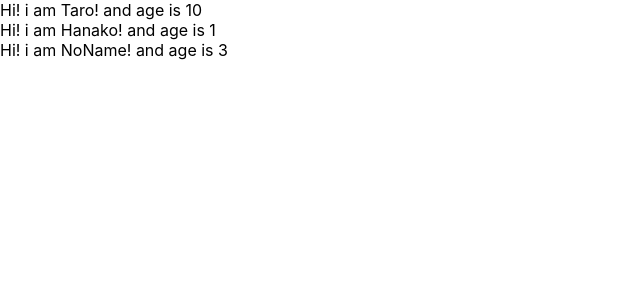
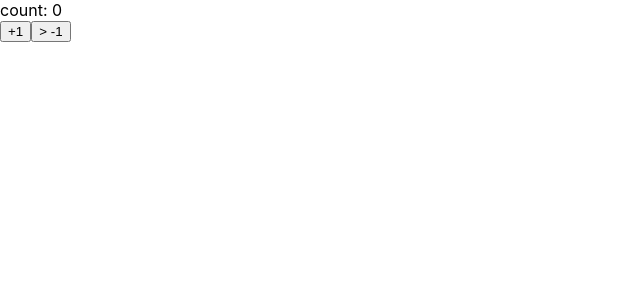
Before and after one commit to poppo4444/udemy-react-redux-crud-application2, a React (Create React App) app: page / in a window 1280 px wide. Shown: the top 300 px of the page, without its empty margins (0-640 px from the left). Built offline with nearby package versions, Linux system fonts and the light colour scheme.

Commit message:
:sparkles: state

```diff
--- a/src/App.js
+++ b/src/App.js
@@ -1,30 +1,30 @@
-import PropTypes from 'prop-types';
+import React, { Component } from 'react'
 
-function App() {
-  const profiles = [
-    { name: 'Taro', age: 10 },
-    { name: 'Hanako', age: 1 },
-    { name: 'NoName', age: 3},
+const App = () => (<Counter></Counter>)
 
-  ]
-  return (
-    <div>
-      {
-        profiles.map((profile, index) =>{
-          return <User name={profile.name} age={profile.age} key={index}/>
-        })
-      }
-    </div>
-  );
-}
+class Counter extends Component {
+  constructor(props){
+    super(props)
+    this.state = { count: 0 }
+  }
 
-const User = (props) => {
-  return <div>Hi! i am {props.name}! and age is {props.age}</div>
-}
+  handlePlusButton = () => {
+    this.setState({ count: this.state.count + 1 })
+  }
 
-User.propTypes = {
-  name: PropTypes.string,
-  age: PropTypes.number.isRequired
+  handleMinusButton = () => {
+    this.setState({ count: this.state.count - 1 })
+  }
+
+  render() {
+    return (
+      <div>
+        <div>count: { this.state.count }</div>
+        <button onClick={ this.handlePlusButton }> +1 </button>
+        <button onClick={ this.handleMinusButton }>> -1 </button>
+      </div>
+    )
+  }
 }
 
 export default App;
```
